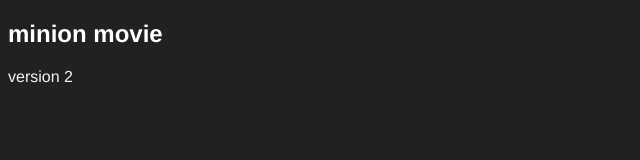
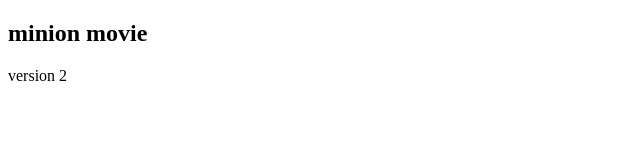
Before and after one commit to Cloudeveloper/ModernApp, a plain HTML site: page index.html in a window 1280 px wide. Shown: the whole page, without its empty margins (0-640 px from the left). Drawn offline with Linux system fonts and the light colour scheme.

Commit message:
Update index.html

```diff
--- a/index.html
+++ b/index.html
@@ -4,18 +4,6 @@
 <title>ModernApp</title>
 <meta name="viewport" content="width=device-width, initial-scale=1.0">
 <style>
-
-body	{
-  background-color:rgb(33, 33, 33);
-  }
-h2		{
-  color:rgb(255, 255, 255);
-  font-family:Helvetica;
-  }
-p	 		{
-  color:rgb(244, 244, 244);
-  font-family:Helvetica;
-  }
 
 </style>
 </head>
```
